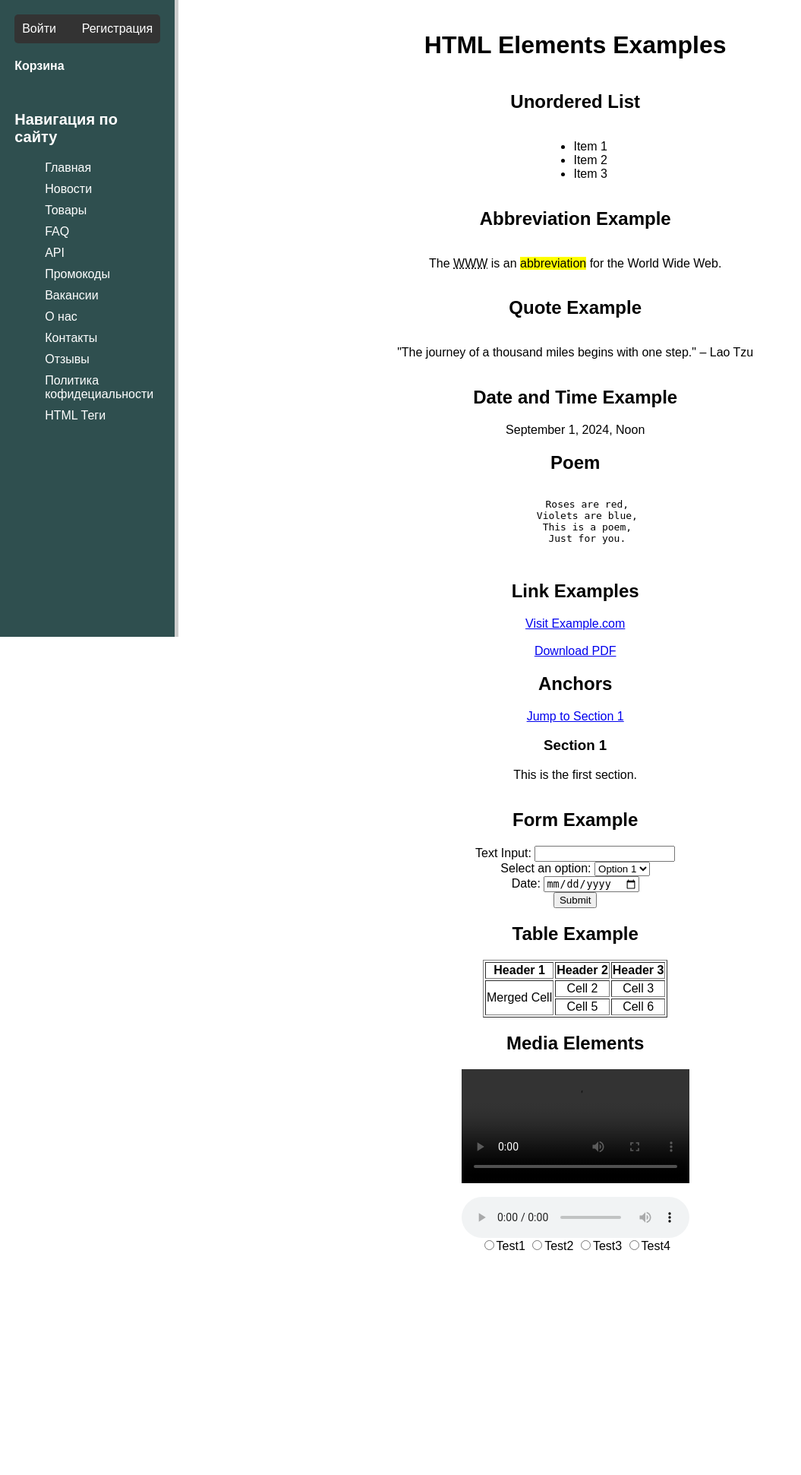
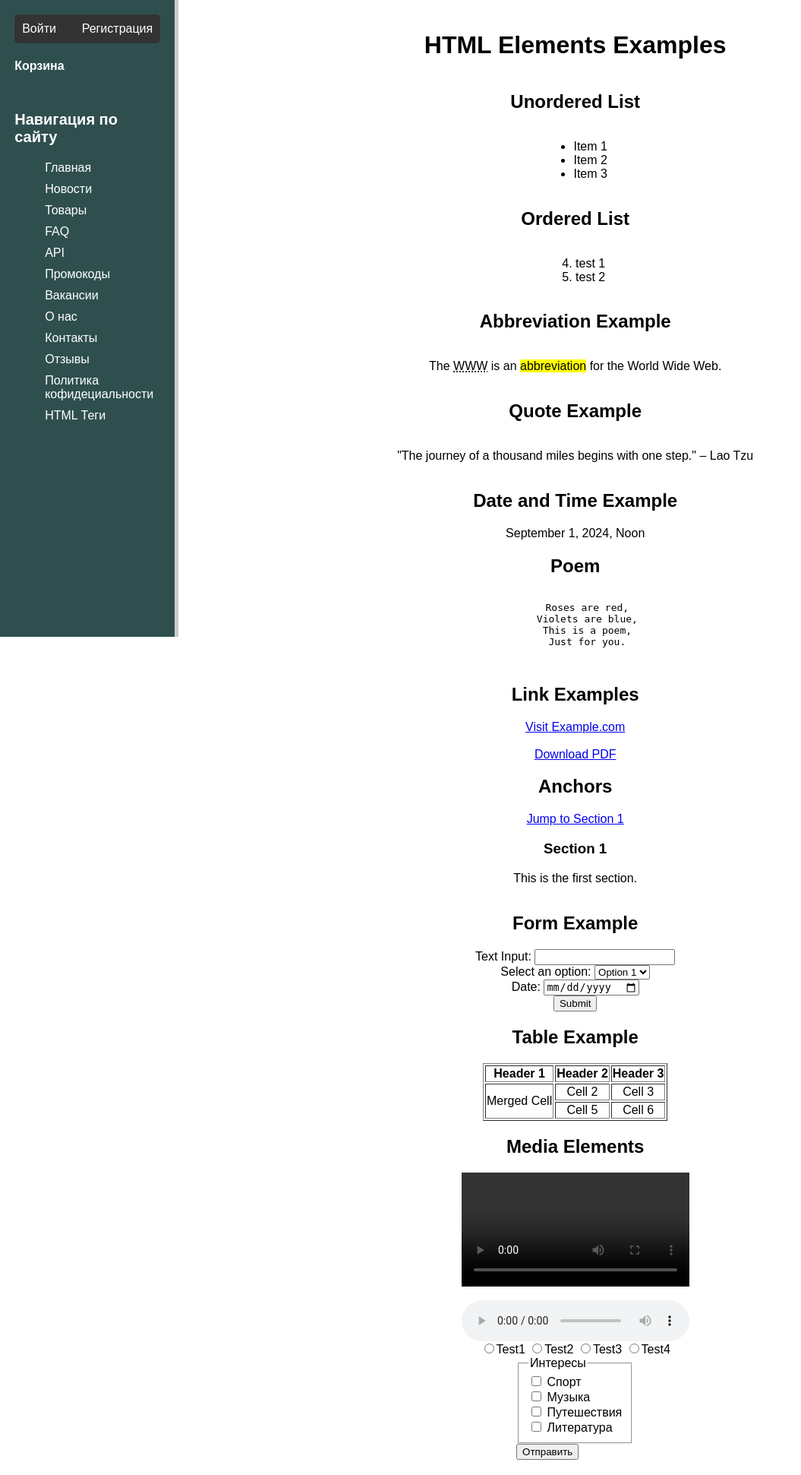
Before and after one commit to anterg0/IGI_STRWEB_LABS, a Django app: page /html_examples in a window 1280 px wide. Shown: the whole page at 76% size, without its empty margins (0-1055 px from the left). Before the commit the page ends 1645 px from the top, so only its background shows below. Run offline with Django 5.2, Linux system fonts and the light colour scheme; grey boxes are pictures that could not be loaded.

Commit message:
update 5

```diff
--- a/STRWEB/LR1/django/me/IGI5/IGI/static/css/home.css
+++ b/STRWEB/LR1/django/me/IGI5/IGI/static/css/home.css
@@ -121,6 +121,7 @@ faqContainer .question {
     border: purple 10px solid;
     border-radius: 50px;
     padding: 20px;
+    transform: rotate3d(0, 0, 1, 360deg);
 }
 
 .no-news {
@@ -232,7 +233,6 @@ jobContainer {
     margin-bottom: 30px;
 }
 
-
 .orders {
     display: flex;
     flex-direction: row;
@@ -252,8 +252,10 @@ jobContainer {
     border-radius: 5px;
     box-shadow: 0 2px 4px rgba(0, 0, 0, 0.1);
     margin-bottom: 20px;
-    display: flex;
-    flex-direction: column;
+}
+
+.order-item-green {
+    border: 2px solid lightgreen;
 }
 
 .order-item p {
@@ -329,3 +331,14 @@ jobContainer {
     color: cyan;
     transform: scale(1.1);
 }
+
+.animtest {
+    border: 0px solid black;
+    transition: all 0.6s;
+}
+
+.animtest:focus {
+    border: 5px solid black;
+    border-radius: 10px;
+    padding: 10px;
+}
--- a/STRWEB/LR1/django/me/IGI5/IGI/templates/home.html
+++ b/STRWEB/LR1/django/me/IGI5/IGI/templates/home.html
@@ -25,7 +25,7 @@
 {% block main %}
     <div class="features">
         <img src="{% static 'images/logo.jpeg' %}" alt="logo">
-        <h1 contenteditable="true">Welcome to my Django Page</h1>
+        <h1 contenteditable="true" class="animtest">Welcome to my Django Page</h1>
         {% if news %}
             <div class="news-item">
                 <img src="{{ news.picture.url }}" width="300">
--- a/STRWEB/LR1/django/me/IGI5/IGI/templates/html_examples.html
+++ b/STRWEB/LR1/django/me/IGI5/IGI/templates/html_examples.html
@@ -12,7 +12,11 @@
         <li>Item 2</li>
         <li>Item 3</li>
     </ul>
-
+    <h2>Ordered List</h2>
+    <ol start="4">
+        <li>test 1</li>
+        <li>test 2</li>
+    </ol>
     <h2>Abbreviation Example</h2>
     <p>The <abbr title="World Wide Web">WWW</abbr> is an <mark>abbreviation</mark> for the World Wide Web.</p>
 
@@ -102,5 +106,27 @@
         <input type="radio" name="t" value="3">Test3
         <input type="radio" name="t" value="4">Test4
     </form>
+    <form style="text-align: left;">
+        <fieldset>
+            <legend>Интересы</legend>
+            <label>
+                <input type="checkbox" name="interest" value="спорт">
+                Спорт
+            </label><br>
+            <label>
+                <input type="checkbox" name="interest" value="музыка">
+                Музыка
+            </label><br>
+            <label>
+                <input type="checkbox" name="interest" value="путешествия">
+                Путешествия
+            </label><br>
+            <label>
+                <input type="checkbox" name="interest" value="литература">
+                Литература
+            </label><br>
+        </fieldset>
+        <button>Отправить</button>
+    </form>
 </div>
 {% endblock %}
--- a/STRWEB/LR1/django/me/IGI5/IGI/templates/profile.html
+++ b/STRWEB/LR1/django/me/IGI5/IGI/templates/profile.html
@@ -13,7 +13,11 @@
         <h2>Мои заказы</h2>
         {% if orders %}
             {% for el in orders %}
+            {% if el.date_of_fulfillment %}
+            <div class="order-item order-item-green">
+            {% else %}
             <div class="order-item">
+            {% endif %}
                 <p>Общая цена заказа: {{ el.total }} </p>
                 <p>Дата заказа: {{ el.date_of_order }} </p>
                 {% if el.promo_code %}
--- a/STRWEB/LR1/django/me/IGI5/IGI/views.py
+++ b/STRWEB/LR1/django/me/IGI5/IGI/views.py
@@ -28,8 +28,9 @@ def about(request):
     return render(request, 'about.html')
 
 def faq(request):
+    faqs = FAQModel.objects.all().order_by('date')
     data = {
-        'faqs': FAQModel.objects.all()
+        'faqs': faqs
     }
     return render(request, 'faq.html', data)
 
```
Also changed, not shown: STRWEB/LR1/django/me/IGI5/db.sqlite3.
